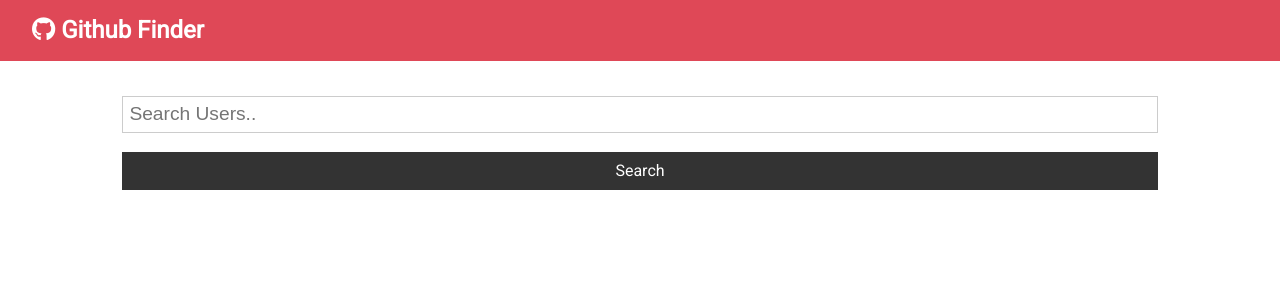
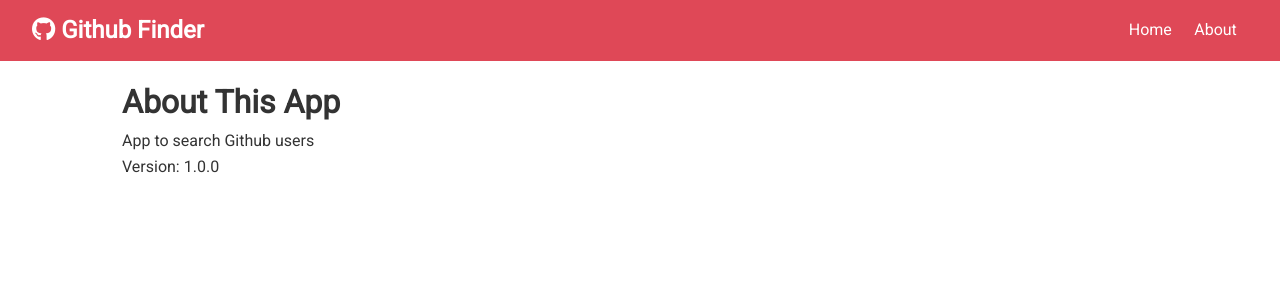
Before and after one commit to divyakampasi/github-finder, a React (Create React App) app: page /about in a window 1280 px wide. Shown: the top 300 px of the page. Built offline with nearby package versions, Linux system fonts and the light colour scheme.

Commit message:
Added React Router

```diff
--- a/src/App.js
+++ b/src/App.js
@@ -1,8 +1,10 @@
-import React, { Component } from 'react';
+import React, { Component, Fragment } from 'react';
+import { BrowserRouter as Router, Switch, Route } from 'react-router-dom';
 import Navbar from './components/layout/Navbar';
 import Alert from './components/layout/Alert';
 import Users from './components/users/Users';
 import Search from './components/users/Search';
+import About from './components/pages/About';
 import axios from 'axios';
 import './App.css';
 
@@ -43,10 +45,17 @@
   render() {
     const { users, loading } = this.state;
     return (
+      <Router>
         <div className='App'>
           <Navbar />
           <div className='container'>
             <Alert alert={this.state.alert} />
+            <Switch>
+              <Route
+                exact
+                path='/'
+                render={(props) => (
+                  <Fragment>
                     <Search
                       searchUsers={this.searchUsers}
                       clearUsers={this.clearUsers}
@@ -54,8 +63,14 @@
                       setAlert={this.setAlert}
                     />
                     <Users loading={loading} users={users} />
+                  </Fragment>
+                )}
+              />
+              <Route exact path='/about' component={About} />
+            </Switch>
           </div>
         </div>
+      </Router>
     );
   }
 }
--- a/src/components/layout/Navbar.js
+++ b/src/components/layout/Navbar.js
@@ -1,5 +1,6 @@
 import React from 'react';
 import PropTypes from 'prop-types';
+import { Link } from 'react-router-dom';
 
 const Navbar = ({ icon, title }) => {
   return (
@@ -8,6 +9,14 @@
         <i className={icon}></i>
         {title}
       </h1>
+      <ul>
+        <li>
+          <Link to='/'>Home</Link>
+        </li>
+        <li>
+          <Link to='/about'>About</Link>
+        </li>
+      </ul>
     </nav>
   );
 };
--- /dev/null
+++ b/src/components/pages/About.js
@@ -0,0 +1,13 @@
+import React, { Fragment } from 'react';
+
+const About = () => {
+  return (
+    <Fragment>
+      <h1>About This App</h1>
+      <p>App to search Github users</p>
+      <p>Version: 1.0.0</p>
+    </Fragment>
+  );
+};
+
+export default About;
```
Lines whose indentation alone changed are shown as unchanged.
